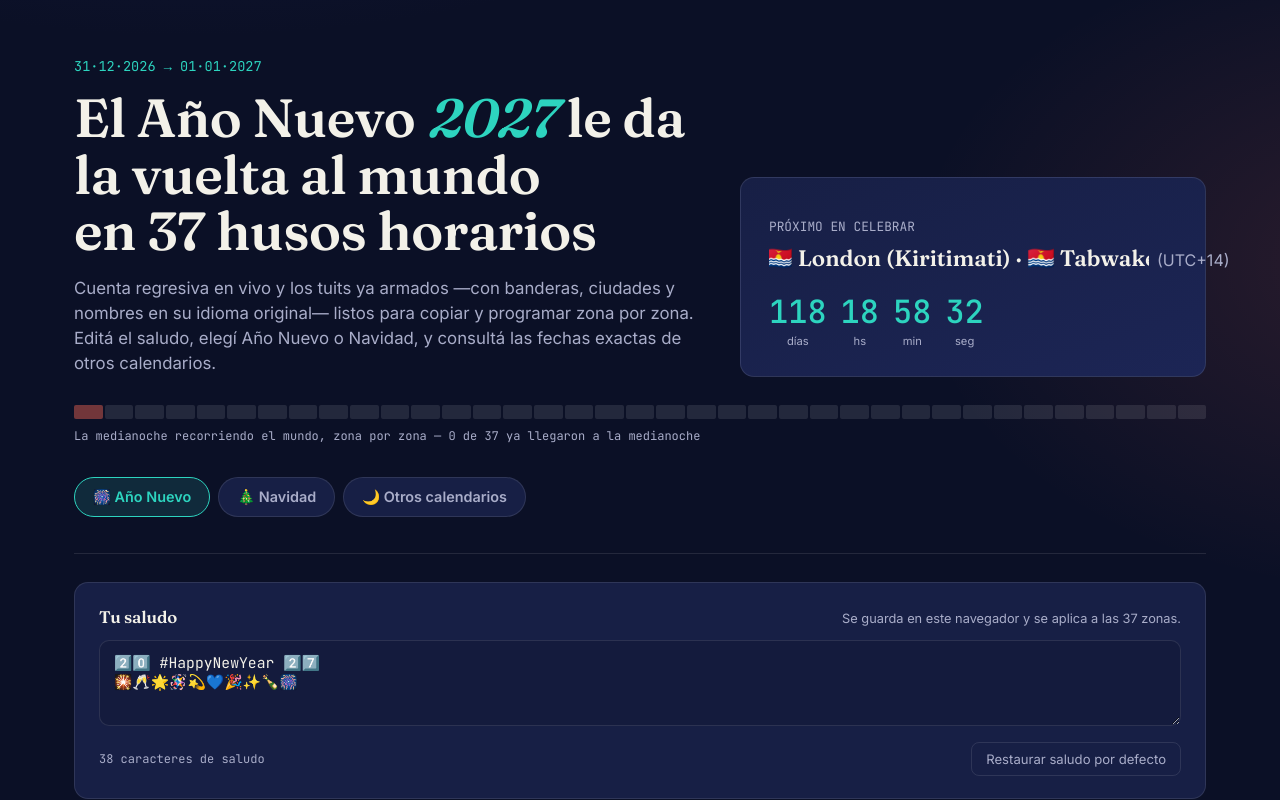
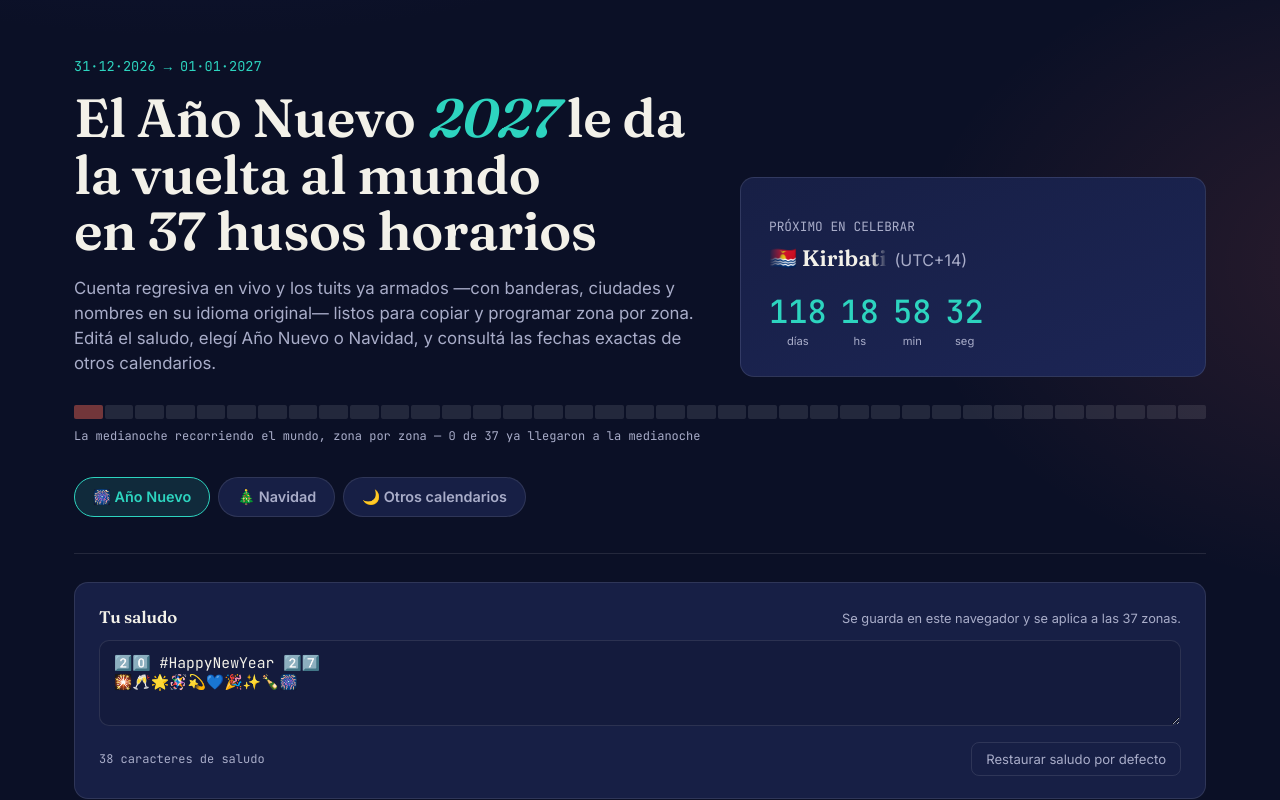
Before and after one commit to hagigliotti/new_year, a plain HTML site: page index.html in a window 1280 px wide. Shown: the top 800 px of the page. Drawn offline with Linux system fonts and the light colour scheme.

Commit message:
Mejora el "próximo en celebrar": muestra países en vez de ciudades
Con ciudades repetidas del mismo país (ej. Kiribati con 2 islas) el texto
scrolleaba sin necesidad y el corte se veía abrupto. Ahora se listan los
países únicos de la zona (agrupa duplicados), y si aún así no entran, el
desplazamiento tiene más separación entre vueltas y los bordes se atenúan
con un degradé en vez de cortarse de golpe.

Co-Authored-By: Claude Sonnet 5 <noreply@anthropic.com>

```diff
--- a/index.html
+++ b/index.html
@@ -147,11 +147,13 @@
     overflow:hidden;
     white-space:nowrap;
     position:relative;
+    mask-image:linear-gradient(to right, transparent, black 16px, black calc(100% - 16px), transparent);
+    -webkit-mask-image:linear-gradient(to right, transparent, black 16px, black calc(100% - 16px), transparent);
   }
   .live .zone-name .flag{font-size:1.3rem; margin-right:6px;}
-  .live .zone-name .marquee-track{display:inline-block; padding-right:60px;}
+  .live .zone-name .marquee-track{display:inline-block;}
   .live .zone-name.scrolling .marquee-track{
-    animation:marquee 14s linear infinite;
+    animation:marquee 16s linear infinite;
   }
   @keyframes marquee{
     0%{transform:translateX(0);}
@@ -868,22 +870,29 @@ function tick(){
 
 const FLAG_RE = /^(\p{Regional_Indicator}{2}|\u{1F3F4}[\u{E0000}-\u{E007F}]+)\s*/u;
 
-function cityShortLabel(entry){
+function countryShortLabel(entry){
   const m = entry.match(FLAG_RE);
   const flag = m ? m[1] : '';
   const rest = m ? entry.slice(m[0].length) : entry;
-  return `${flag} ${rest.split(' - ')[0]}`.trim();
+  const afterDash = rest.includes(' - ') ? rest.split(' - ').slice(1).join(' - ') : rest;
+  return `${flag} ${afterDash.split(' (')[0]}`.trim();
 }
 
 function renderLiveZoneName(z){
   const nameEl = document.getElementById('live-zone-name');
   document.getElementById('live-zone-utc').textContent = `(${z.utc})`;
-  const labels = z.cities.map(cityShortLabel).join('  ·  ');
+  const seen = new Set();
+  const countries = [];
+  z.cities.forEach(c => {
+    const lbl = countryShortLabel(c);
+    if (!seen.has(lbl)) { seen.add(lbl); countries.push(lbl); }
+  });
+  const labels = countries.join('  ·  ');
   nameEl.classList.remove('scrolling');
   nameEl.innerHTML = `<span class="marquee-track">${escapeHtml(labels)}</span>`;
   const track = nameEl.querySelector('.marquee-track');
   if (track.scrollWidth > nameEl.clientWidth){
-    track.innerHTML = `${escapeHtml(labels)}&nbsp;&nbsp;&nbsp;•&nbsp;&nbsp;&nbsp;${escapeHtml(labels)}`;
+    track.innerHTML = `${escapeHtml(labels)}&nbsp;&nbsp;&nbsp;&nbsp;&nbsp;&nbsp;&nbsp;&nbsp;${escapeHtml(labels)}`;
     nameEl.classList.add('scrolling');
   }
 }
```
